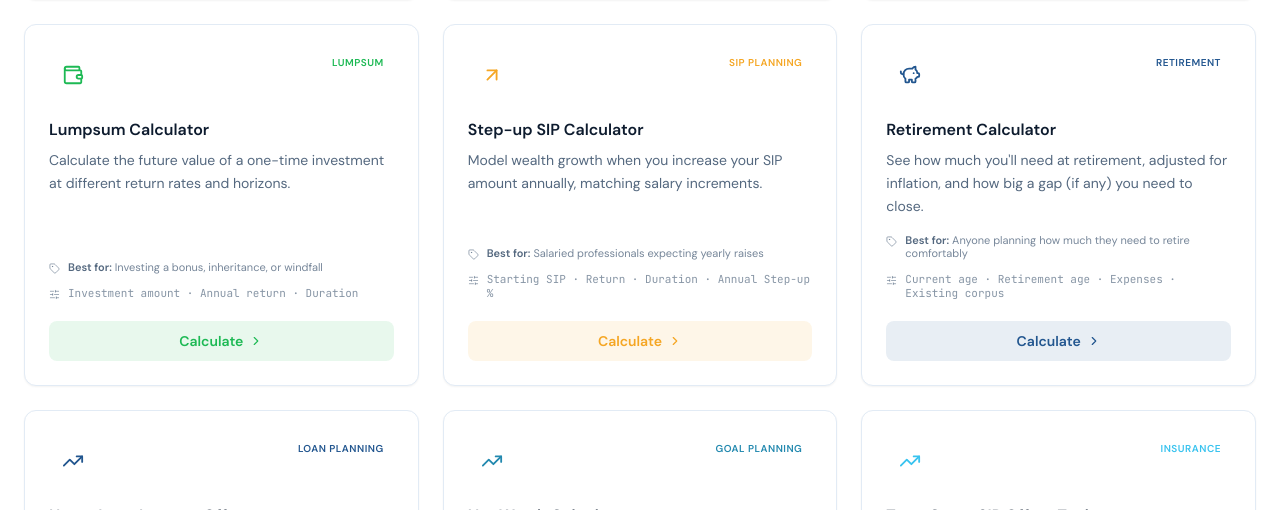
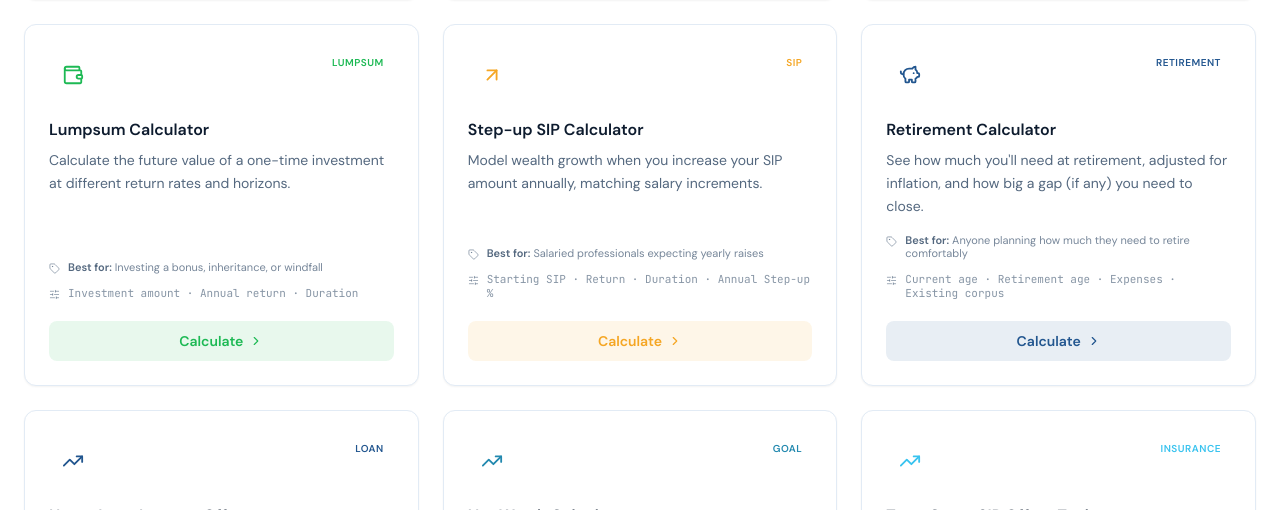
Before and after one commit to SwarikaaM/radds-v2, a React (Vite) app: page /calculators in a window 1280 px wide. Shown: the part 1236-1746 px from the top of the page. Built offline with nearby package versions, Linux system fonts and the light colour scheme; a web font is replaced by a local one.

Commit message:
fixed calculator category tab

```diff
--- a/src/data/calculators.js
+++ b/src/data/calculators.js
@@ -12,7 +12,7 @@ export const calculators = [
       "Find out how much your monthly SIP can grow into over time with the power of compounding.",
 
     icon: "TrendingUp",
-    category: "SIP Planning",
+    category: "SIP",
     route: "/calculators/sip",
     inputsSummary: "Monthly amount · Annual return · Duration",
     bestFor: "First-time investors building a habit",
@@ -49,7 +49,7 @@ export const calculators = [
       "See how much potential wealth you could miss out on by delaying your SIP — even by just a few years.",
 
     icon: "Clock",
-    category: "Goal Planning",
+    category: "Goal",
     route: "/calculators/cost-of-delay-sip",
     inputsSummary:
       "Monthly SIP · Return · Horizon · Delay years",
@@ -87,7 +87,7 @@ export const calculators = [
       "Model wealth growth when you increase your SIP amount annually, matching salary increments.",
 
     icon: "ArrowUpRight",
-    category: "SIP Planning",
+    category: "SIP",
     route: "/calculators/step-up-sip",
     inputsSummary:
       "Starting SIP · Return · Duration · Annual Step-up %",
@@ -128,7 +128,7 @@ export const extraCalculators = [
     description: "See how a parallel SIP can offset the interest you pay on your home loan.",
     shortDescription: "Run a SIP alongside your home loan to see how it could grow and help offset the total interest you pay over time.",
     icon: "Home",
-    category: "Loan Planning",
+    category: "Loan",
     route: "/calculators/home-loan-interest-free",
     inputsSummary: "Loan amount · EMI · Tenure · Interest rate",
     bestFor: "Home loan borrowers who invest regularly",
@@ -140,7 +140,7 @@ export const extraCalculators = [
     description: "Add up all your assets and liabilities to know exactly where you stand.",
     shortDescription: "Calculate your true net worth by totalling financial assets, physical assets, and subtracting all liabilities.",
     icon: "PieChart",
-    category: "Goal Planning",
+    category: "Goal",
     route: "/calculators/net-worth",
     inputsSummary: "Financial assets · Physical assets · Liabilities",
     bestFor: "Anyone wanting a clear financial snapshot",
```
